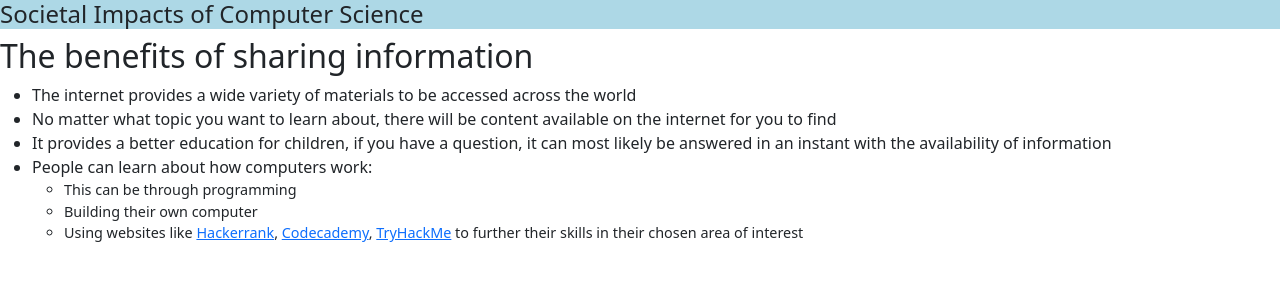
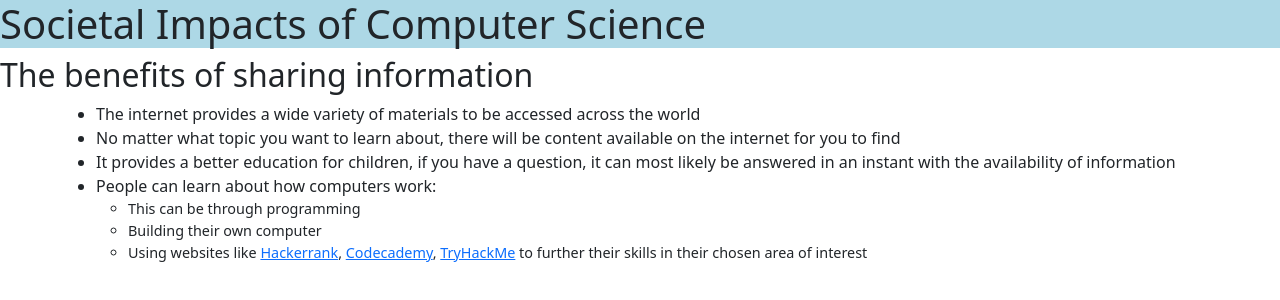
Before and after one commit to ehallam/Practical-Wk-2, a plain HTML site: page index.html in a window 1280 px wide. Drawn offline with nearby package versions, Linux system fonts and the light colour scheme.

Commit message:
Modified the screen width to be percentage based

```diff
--- a/index.html
+++ b/index.html
@@ -8,10 +8,11 @@
         <link href="style.css" rel="stylesheet">
     </head>
     <body>
+        <div id="webpage">
         <h1>Societal Impacts of Computer Science</h1>
 
         <h2>The benefits of sharing information</h2>
-
+        <div class="lists">
         <ul>
             <li>The internet provides a wide variety of materials to be accessed across the world</li>
             <li>No matter what topic you want to learn about, there will be content available on the internet for you to find</li>
@@ -27,5 +28,7 @@
                 </div>
             </ul>
         </ul>
+    </div>
+    </div>
     </body>
 </html>
--- a/style.css
+++ b/style.css
@@ -1,4 +1,18 @@
-h1 {background-color: lightblue;
-font-size: 150%;}
+h1 {
+    background-color: lightblue;
+}
 
-.embedded_list {font-size: 90%;}
+.embedded_list {
+    font-size: 90%;
+}
+
+#webpage {
+    width: 100%;
+    height: auto;
+}
+
+.lists {
+    width:90%; /*Takes 90% width from WebContainer*/
+    height: auto;
+    margin: auto;
+}
```
